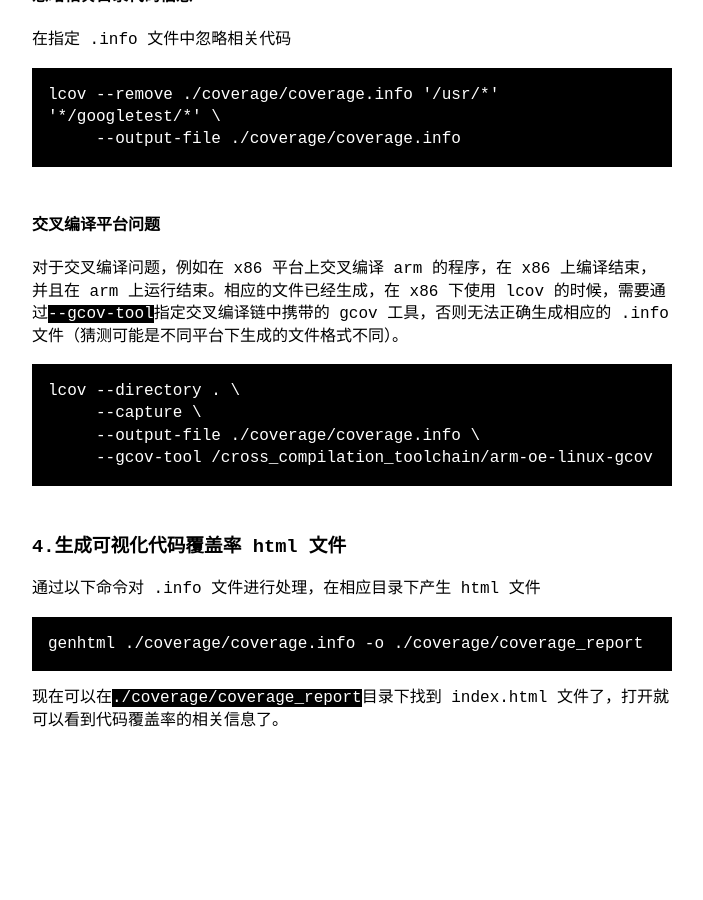
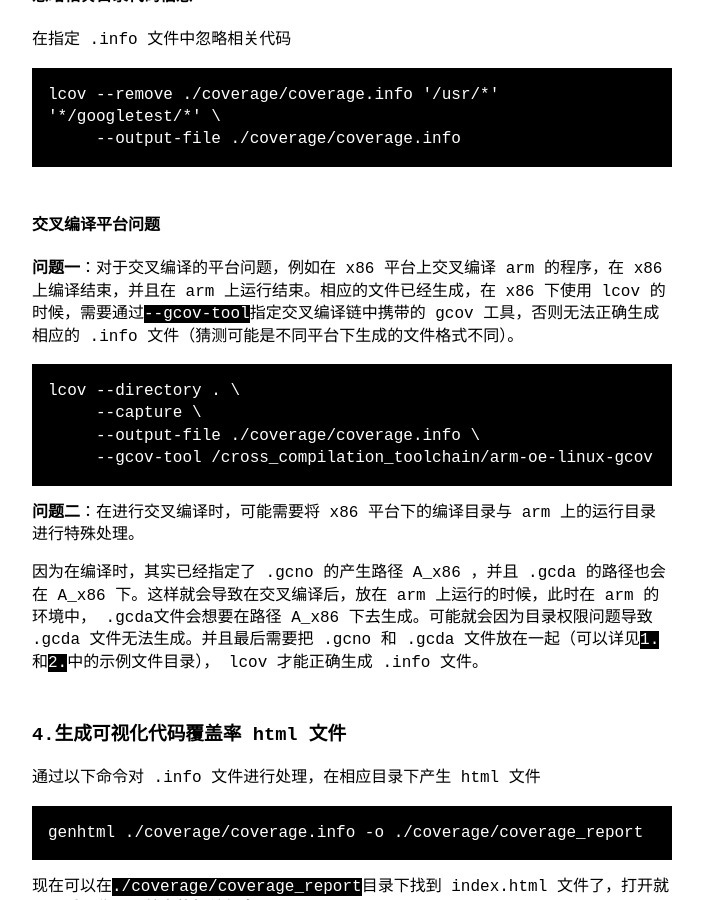
Before and after one commit to shecannotsee/shecannotsee.github.io, a Jekyll site: the page built from _posts/2023-12-28-code_coverage.md, in a window 1280 px wide and 900 px high, scrolled down 2059 px. Shown: the whole window, without its empty margins (288-991 px from the left). Built offline with Jekyll 4.4.1, drawn with Linux system fonts in a browser that asks for light colours; before the commit the page ends 2871 px from its top, so only the background shows below that.

Commit message:
[docs] update code_coverage docs to used to solve the problem of cross-compilation

````diff
--- a/_posts/2023-12-28-code_coverage.md
+++ b/_posts/2023-12-28-code_coverage.md
@@ -103,7 +103,7 @@ lcov --remove ./coverage/coverage.info '/usr/*' '*/googletest/*' \
 
 #### 交叉编译平台问题
 
-对于交叉编译问题，例如在 x86 平台上交叉编译 arm 的程序，在 x86 上编译结束，并且在 arm 上运行结束。相应的文件已经生成，在 x86 下使用 lcov 的时候，需要通过`--gcov-tool`指定交叉编译链中携带的 gcov 工具，否则无法正确生成相应的 .info 文件（猜测可能是不同平台下生成的文件格式不同）。
+**问题一**：对于交叉编译的平台问题，例如在 x86 平台上交叉编译 arm 的程序，在 x86 上编译结束，并且在 arm 上运行结束。相应的文件已经生成，在 x86 下使用 lcov 的时候，需要通过`--gcov-tool`指定交叉编译链中携带的 gcov 工具，否则无法正确生成相应的 .info 文件（猜测可能是不同平台下生成的文件格式不同）。
 
 ```bash
 lcov --directory . \
@@ -111,6 +111,12 @@ lcov --directory . \
      --output-file ./coverage/coverage.info \
      --gcov-tool /cross_compilation_toolchain/arm-oe-linux-gcov
 ```
+
+
+
+**问题二**：在进行交叉编译时，可能需要将 x86 平台下的编译目录与 arm 上的运行目录进行特殊处理。
+
+因为在编译时，其实已经指定了 .gcno 的产生路径 A_x86 ，并且 .gcda 的路径也会在 A_x86 下。这样就会导致在交叉编译后，放在 arm 上运行的时候，此时在 arm 的环境中， .gcda文件会想要在路径 A_x86 下去生成。可能就会因为目录权限问题导致 .gcda 文件无法生成。并且最后需要把 .gcno 和 .gcda 文件放在一起（可以详见`1.`和`2.`中的示例文件目录）， lcov 才能正确生成 .info 文件。
 
 
 
````
